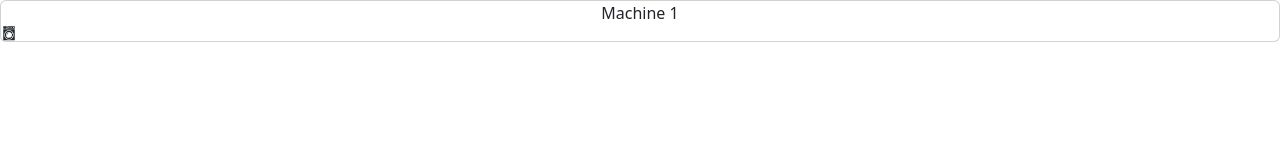
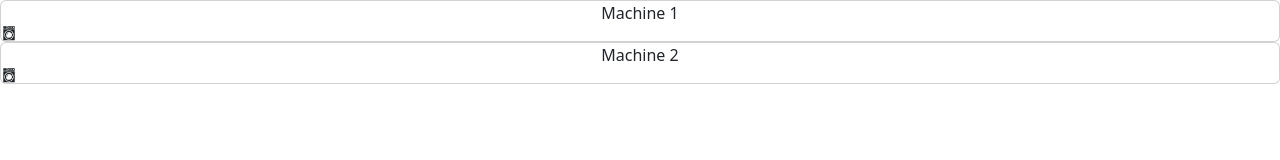
Before and after one commit to 397-f22/LaundryOnTime, a React (Create React App) app: page / in a window 1280 px wide. Shown: the top 160 px of the page. Built offline with nearby package versions, Linux system fonts and the light colour scheme.

Commit message:
Update Machine.js

```diff
--- a/src/components/Machine.js
+++ b/src/components/Machine.js
@@ -9,6 +9,11 @@ const Machine = () => {
                 <br/>
                 <GiWashingMachine/>
             </Card>
+            <Card>
+                Machine 2
+                <br/>
+                <GiWashingMachine/>
+            </Card>
         </div>
     );
 }
```
